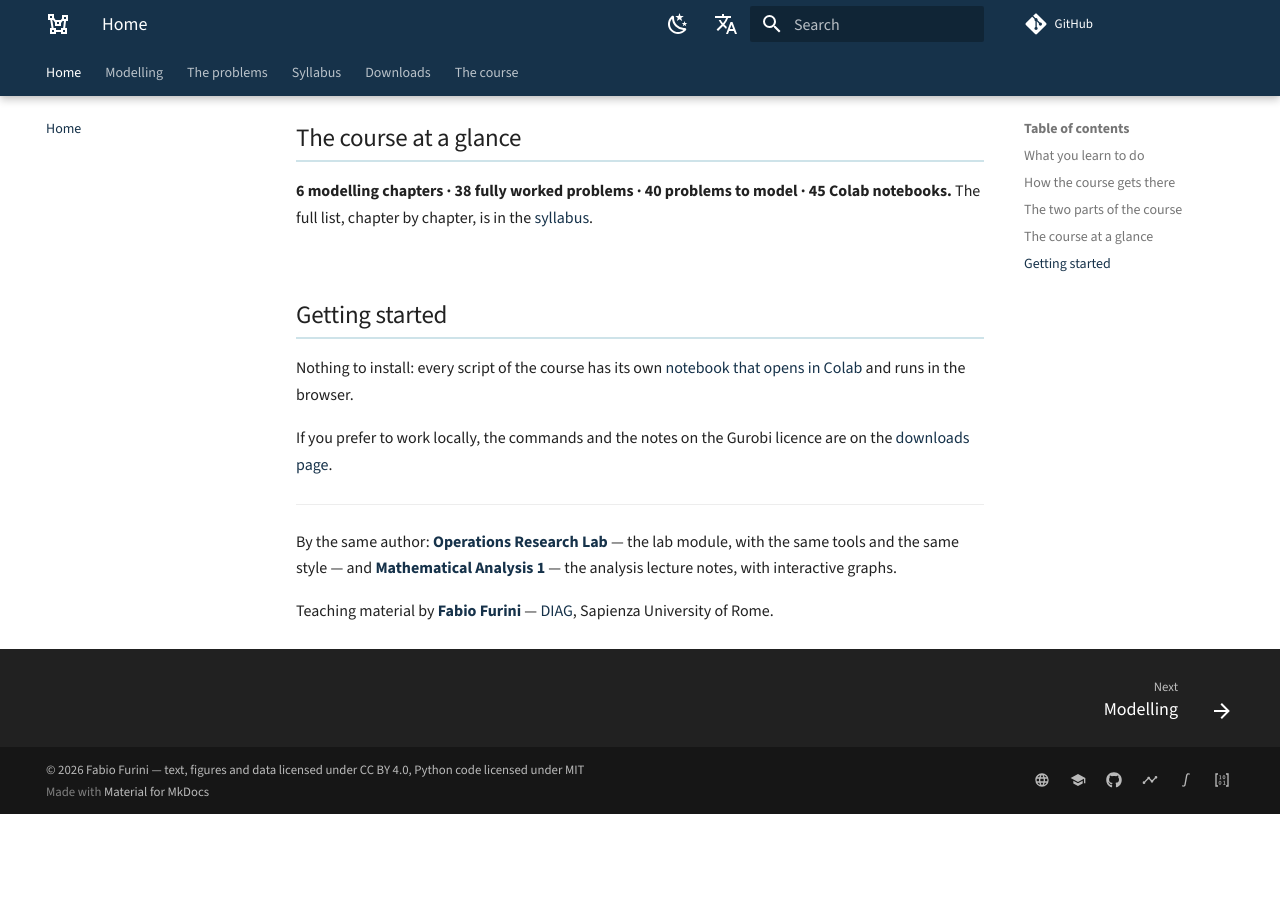
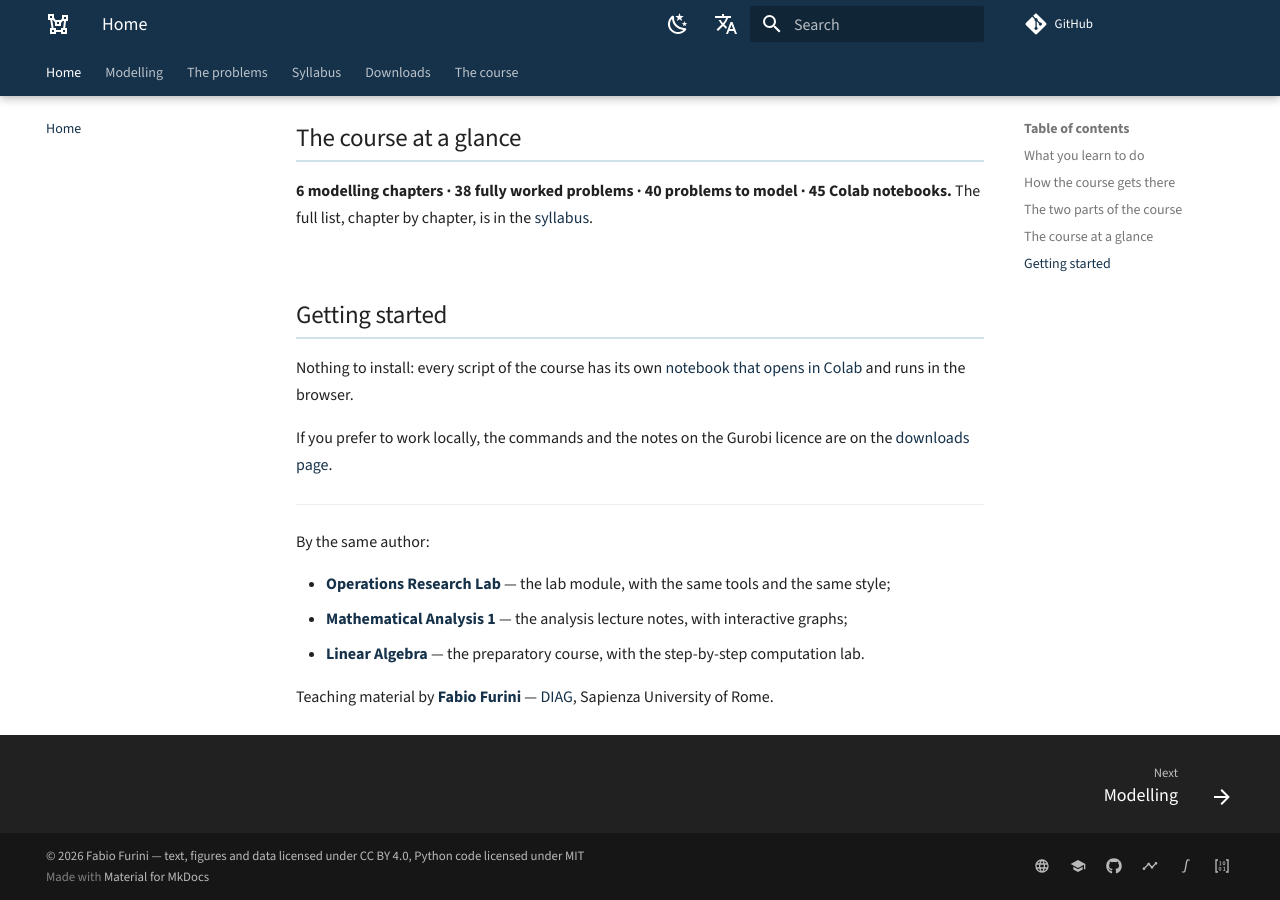
Before and after one commit to fabiofurini/mip-modelling, an MkDocs documentation site: the page built from docs/index.md, in a window 1280 px wide and 900 px high, scrolled down 2464 px. Built offline with MkDocs 1.6.1 and Material for MkDocs 9.7.7, drawn with Linux system fonts in a browser that asks for light colours; comment, search, counter and statistics services are not loaded; before the commit the page ends 3278 px from its top, so only the background shows below that.

Commit message:
Gli altri corsi dello stesso autore (con Algebra lineare); dispense con il link al sito nuovo
Co-Authored-By: Claude Opus 5.5 <noreply@anthropic.com>

```diff
--- a/docs/index.md
+++ b/docs/index.md
@@ -133,10 +133,11 @@ are on the [downloads page](downloads.md#regenerating-everything).
 
 ---
 
-By the same author: **[Operations Research Lab](https://fabiofurini.github.io/operations-research-lab/)** —
-the lab module, with the same tools and the same style — and
-**[Mathematical Analysis 1](https://fabiofurini.github.io/mathematical-analysis-1/)** — the analysis lecture
-notes, with interactive graphs.
+By the same author:
+
+- **[Operations Research Lab](https://fabiofurini.github.io/operations-research-lab/)** — the lab module, with the same tools and the same style;
+- **[Mathematical Analysis 1](https://fabiofurini.github.io/mathematical-analysis-1/)** — the analysis lecture notes, with interactive graphs;
+- **[Linear Algebra](https://fabiofurini.github.io/linear-algebra/)** — the preparatory course, with the step-by-step computation lab.
 
 Teaching material by **[Fabio Furini](https://fabiofurini.github.io/)** —
 [DIAG](https://www.diag.uniroma1.it/), Sapienza University of Rome.
```
